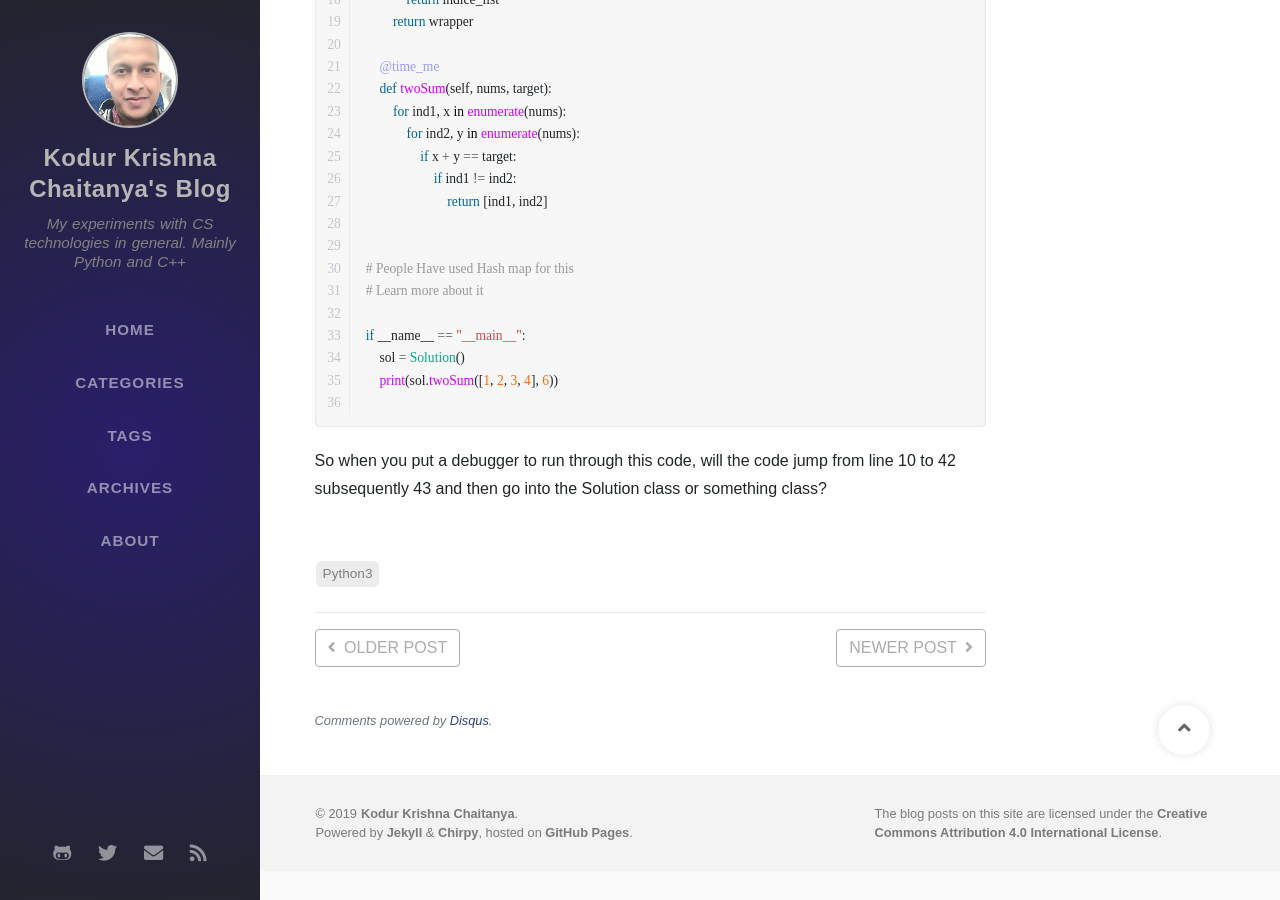
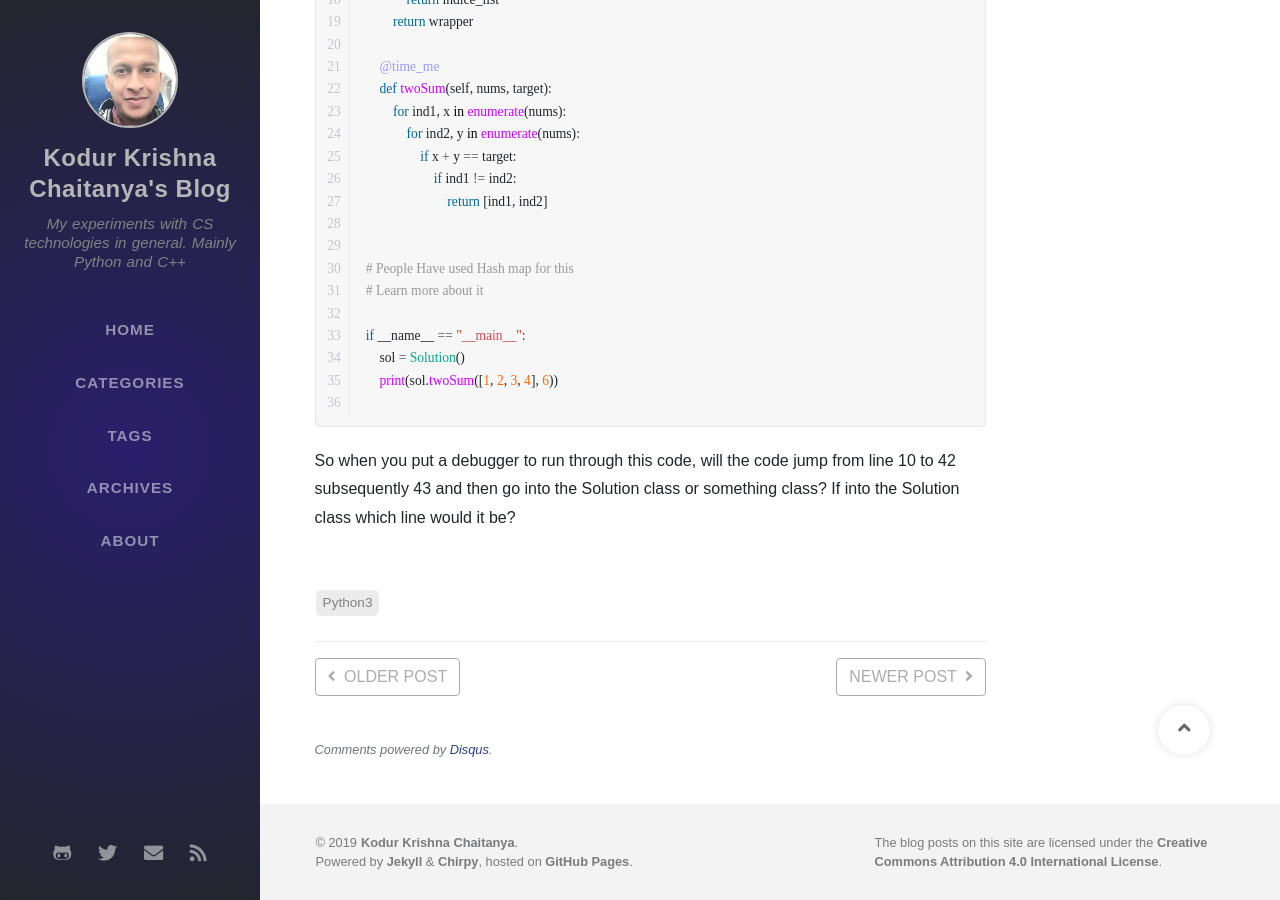
Before and after one commit to krishnachaitanya9/krishnachaitanya9.github.io, a Jekyll site: the page built from _posts/2019-12-20-python-decorators-part1.md, in a window 1280 px wide and 900 px high, scrolled down 677 px. Built offline with Jekyll 4.4.1, drawn with Linux system fonts in a browser that asks for light colours; nearby versions of some CDN libraries; some web fonts are replaced; comment, search, counter and statistics services are not loaded.

Commit message:
Some small edits

````diff
--- a/_posts/2019-12-20-python-decorators-part1.md
+++ b/_posts/2019-12-20-python-decorators-part1.md
@@ -44,4 +44,4 @@
     print(sol.twoSum([1, 2, 3, 4], 6))
 
 ```
-So when you put a debugger to run through this code, will the code jump from line 10 to 42 subsequently 43 and then go into the Solution class or something class?
+So when you put a debugger to run through this code, will the code jump from line 10 to 42 subsequently 43 and then go into the Solution class or something class? If into the Solution class which line would it be?
````
